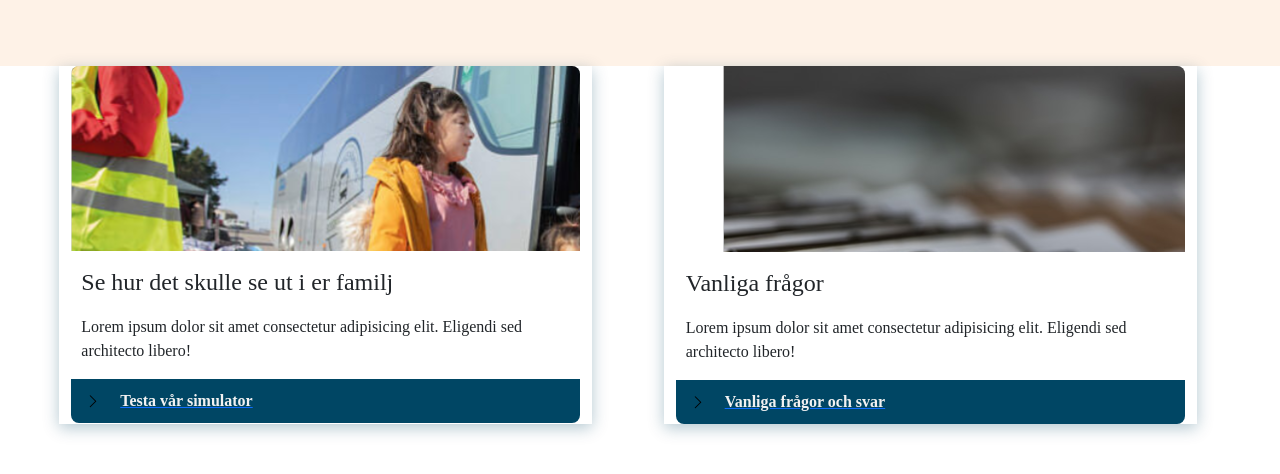
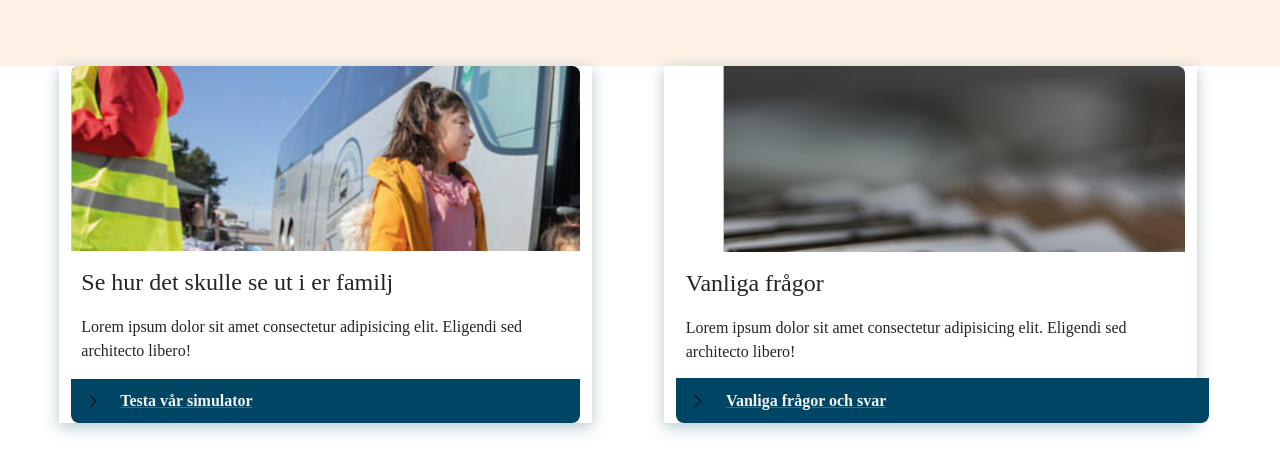
Before and after one commit to knyttali/under-samma-tak, a Next.js app: page / in a window 1280 px wide. Shown: the part 791-1265 px from the top of the page. Built offline with nearby package versions, Linux system fonts and the light colour scheme; a web font is replaced by a local one.

Commit message:
maincontent button style fix

```diff
--- a/components/MainContentContainer.js
+++ b/components/MainContentContainer.js
@@ -53,7 +53,7 @@ const MainContentContainer = () => {
         </p>
       </div>
 
-      <div className="mainContentButton" id="buttonqa">
+      <div className="mainContentButton rightButtonSticky" id="buttonqa">
         <a className="d-flex align-items-center w-100" href="#" role="button">
           <Image src={rightArrow} className="rightArrow" alt="buttonqa" />
          <p className="contentButtonPara">Vanliga frågor och svar</p>
--- a/styles/globals.css
+++ b/styles/globals.css
@@ -166,6 +166,7 @@ p{
   padding-bottom: 2%;
   border-bottom-left-radius: 8px;
   border-bottom-right-radius: 8px;
+
 }
 
 .content-div{
@@ -175,6 +176,15 @@ p{
   flex-direction: column;
   padding: 0%;
 
+}
+
+.content-div-right{
+  position: relative;
+}
+.rightButtonSticky{
+  position: absolute;
+    bottom: 0;
+    width: 100%;
 }
 
 .textcontent1{
```
